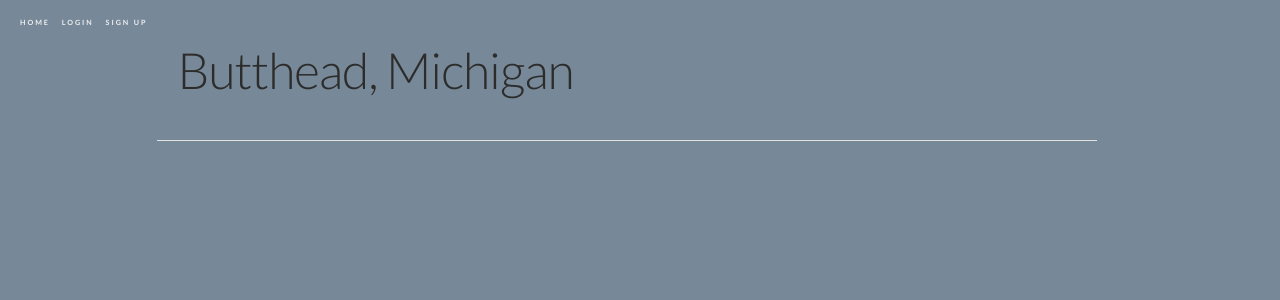
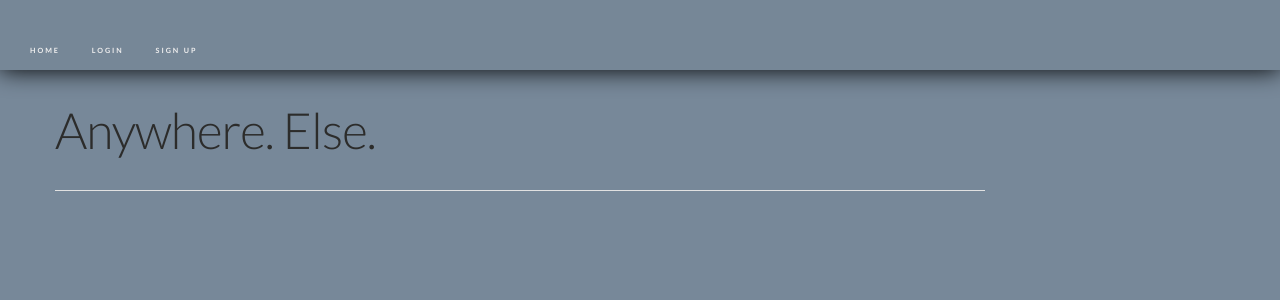
Before and after one commit to morgan-jaouni/Wayfarer, a Django app: page / in a window 1280 px wide. Shown: the top 300 px of the page. Run offline with Django 3.2, Linux system fonts and the light colour scheme.

Commit message:
BH navbar and header, font sizes updated, scrolling issue

```diff
--- a/wayfarer_project/main_app/static/css/style.css
+++ b/wayfarer_project/main_app/static/css/style.css
@@ -15,18 +15,47 @@
 
 * {
   box-sizing: border-box;
+  padding: 0;
+  margin: 0;
+}
+
+.title {
+  margin: 5px;
+  padding: 5px;
+  position: relative;
+}
+
+header img {
+  height: 80px;
+  margin-top: 50px;
+  margin-left: 30px;
 }
 
 body {
   font-family: 'Lato', Calibri, Arial, sans-serif;
   color: #2c2c2b;
-  background: #333;
   font-size: 0.9em;
   font-weight: 300;
   background: lightslategrey;
   display: flex;
   max-width: 100vw;
+  margin-top: 50px;
+  padding: 30px;
+  overflow: hidden;
 }
+
+header {
+  background-color: rgba(125, 122, 122, .05);
+  position: fixed;
+  top: 0;
+  left: 0;
+  right: 0;
+  height: 70px;
+  display: flex;
+  align-items: center;
+  box-shadow: 0 0 25px 0 black;
+}
+
 
 a {
 	color: #f0f0f0;
@@ -46,14 +75,23 @@ a:hover {
   color: lightskyblue
 }
 
+.navbar {
+  max-height: 50px;
+  display: block;
+}
+
+.nav-button {
+  margin: 15px;
+  text-decoration: none;
+}
+
 .container {
   justify-content: center;
   align-items: center;
-  margin: 10px;
-  padding: 10px;
+  margin: 5px 10px;
+  padding: 5px;
 }
 
-h1 {
-  margin: 10px;
-  padding: 10px;
+p {
+  font-size: 16px;
 }
--- a/wayfarer_project/main_app/templates/base.html
+++ b/wayfarer_project/main_app/templates/base.html
@@ -14,21 +14,24 @@
     <link rel="stylesheet" href="{% static 'css/style.css' %}" />
   </head>
   <body>
-    <nav class="auth">
-      <a href="{% url 'index' %}">Home</a>
-      {% if user.is_authenticated %}
-      <a href="{% url 'profile' user.id %}" class="btn">Profile</a>
-      <a href="{% url 'logout' %}" class="btn">Logout</a>
-      {% else %}
-      <a href="{% url 'login' %}" class="btn">Login</a>
-      <a href="{% url 'signup' %}" class="btn">Sign Up</a>
-      {% endif %}
-    </nav>
+    <header>
+      <nav class="navbar">
+        <div class="row">
+          <a href="{% url 'index' %}" class="nav-button">Home</a>
+          {% if user.is_authenticated %}
+          <a href="{% url 'profile' user.id %}" class="nav-button">Profile</a>
+          <a href="{% url 'logout' %}" class="nav-button">Logout</a>
+          {% else %}
+          <a href="{% url 'login' %}" class="nav-button">Login</a>
+          <a href="{% url 'signup' %}" class="nav-button">Sign Up</a>
+          {% endif %}
+        </div>
+      </nav>
+    </header>
     <main class="container">
       {% block content %} {% endblock %}
       <footer></footer>
     </main>
-
   </body>
 
 </html>
--- a/wayfarer_project/main_app/templates/index.html
+++ b/wayfarer_project/main_app/templates/index.html
@@ -1,8 +1,8 @@
 {% extends 'base.html' %}
 {% block content %}
 
-<h1>Butthead, Michigan</h1>
-
-<hr />
-
+<div class="title">
+  <h1>Anywhere. Else.</h1>
+  <hr />
+</div>
 {% endblock %}
--- a/wayfarer_project/main_app/templates/profile.html
+++ b/wayfarer_project/main_app/templates/profile.html
@@ -4,7 +4,7 @@
   <h1>{{profile.name}}</h1>
 
   {% if user.id == profile.user.id %}
-  <a href="{% url 'edit_profile' user.id %}" class="btn-small">Edit</a>
+  <a href="{% url 'edit_profile' user.id %}" class="button">Edit</a>
   {% endif %}
 
   <hr />
@@ -17,7 +17,7 @@
 
   <ul>
     {% for post in travelposts %}
-    <a href="{% url 'travelpost_show' post.id %}" class="btn">{{ post.title }}</a>
+    <a href="{% url 'travelpost_show' post.id %}" class="button">{{ post.title }}</a>
     <hr />
     {% endfor %}
   </ul>
```
Also changed, not shown: wayfarer_project/images/mike-marrah-gRB4Euk4BYQ-unsplash.jpg (deleted), wayfarer_project/main_app/static/images/0dafb7928a99a9cb552a941895a6e586.jpg (renamed from wayfarer_project/images/0dafb7928a99a9cb552a941895a6e586.jpg), wayfarer_project/main_app/static/images/8p59ztyg7nq41.png (renamed from wayfarer_project/images/8p59ztyg7nq41.png), wayfarer_project/main_app/static/images/8p59ztyg7nq41_CfU396K.png (renamed from wayfarer_project/images/8p59ztyg7nq41_CfU396K.png), wayfarer_project/main_app/static/images/AnywhereElseBanner.png (added), wayfarer_project/main_app/static/images/AnywhereElseBlueIcon.png (added), wayfarer_project/main_app/static/images/AnywhereElseBlueLogo.png (added), wayfarer_project/main_app/static/images/AnywhereElseLogo.png (added), wayfarer_project/main_app/static/images/Beachvac.jpg (renamed from wayfarer_project/images/Beachvac.jpg), wayfarer_project/main_app/static/images/David_Bowie_for_charcoal.jpg (added), wayfarer_project/main_app/static/images/Joe_Exotic_Santa_Rose_County_Jail.png (renamed from wayfarer_project/images/Joe_Exotic_Santa_Rose_County_Jail.png), wayfarer_project/main_app/static/images/applecat_zoom3.png (added), wayfarer_project/main_app/static/images/beach.png (renamed from wayfarer_project/images/beach.png), wayfarer_project/main_app/static/images/cycling.jpg (added), 1 more files, 2 other files.
